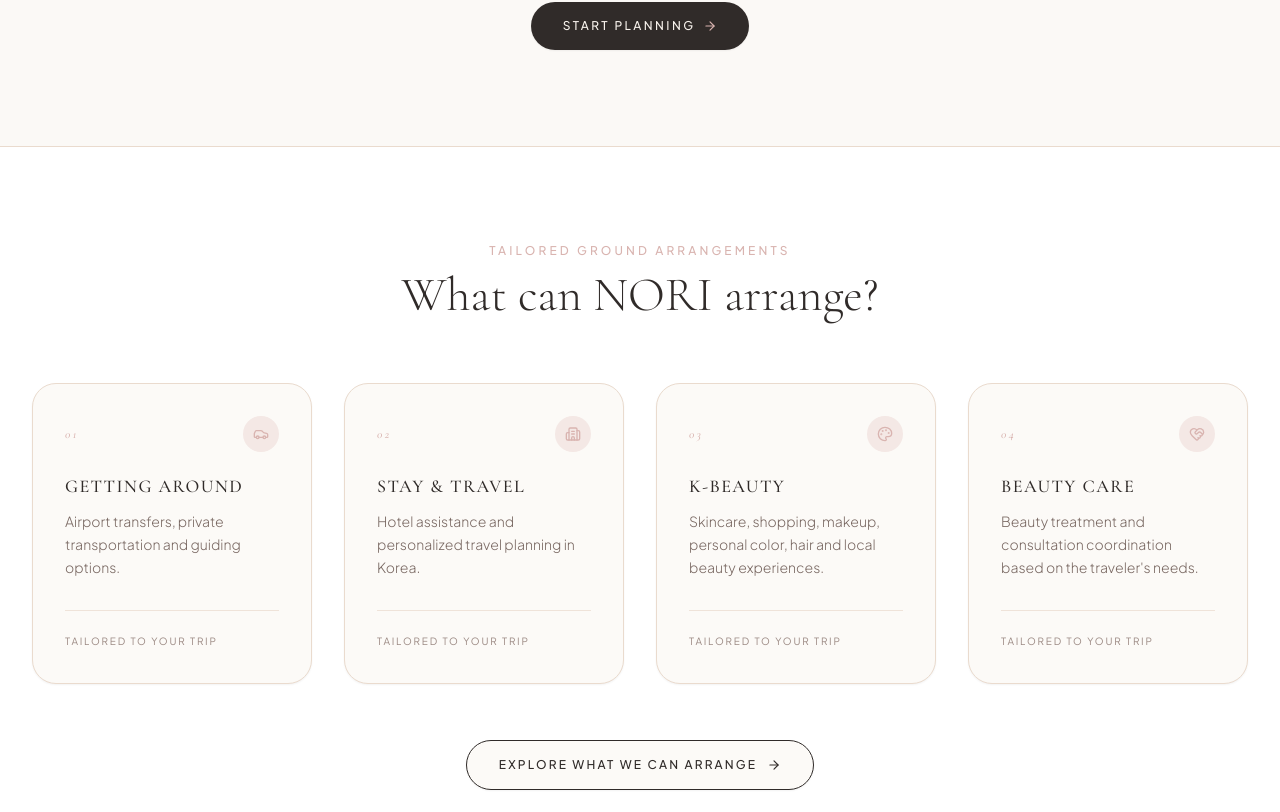
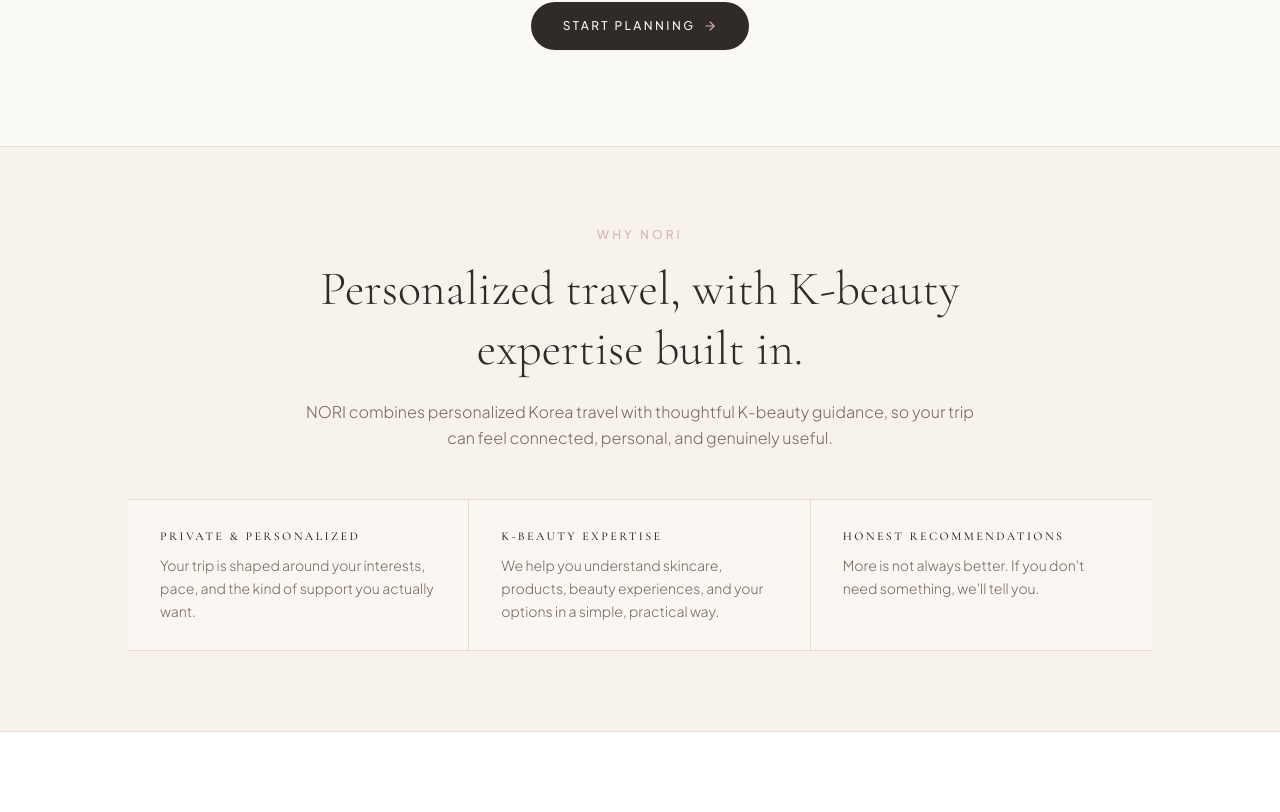
Before and after one commit to fldp1317-cmd/nori-tour, a React (Vite) app: page / in a window 1280 px wide. Shown: the part 1288-2100 px from the top of the page. Built offline with nearby package versions, Linux system fonts and the light colour scheme.

Commit message:
feat(home): add Why Nori editorial section
Introduce a new section to the homepage explaining the brand's value proposition of combining personalized travel with K-beauty expertise.

```diff
--- a/src/pages/HomePage.tsx
+++ b/src/pages/HomePage.tsx
@@ -240,6 +240,52 @@
         </div>
       </section>
 
+      {/* 2B. Compact "WHY NORI" Editorial Section */}
+      <section id="why-nori-section" className="py-20 px-6 sm:px-8 bg-[#F7F2EC] border-b border-[#EADBCE]">
+        <div className="max-w-5xl mx-auto space-y-12">
+          <div className="max-w-2xl mx-auto text-center space-y-4">
+            <span className="text-xs uppercase tracking-[0.26em] text-[#D9B4B0] font-medium block">
+              WHY NORI
+            </span>
+            <h2 className="text-3xl sm:text-4xl lg:text-5xl font-editorial font-light text-[#302B29] leading-tight">
+              Personalized travel, with K-beauty expertise built in.
+            </h2>
+            <p className="text-sm sm:text-base text-[#786761] font-light leading-relaxed pt-1">
+              NORI combines personalized Korea travel with thoughtful K-beauty guidance, so your trip can feel connected, personal, and genuinely useful.
+            </p>
+          </div>
+
+          <div className="border-t border-b border-[#EADBCE] bg-[#FCFAF7]/70 divide-y md:divide-y-0 md:divide-x divide-[#EADBCE] grid grid-cols-1 md:grid-cols-3">
+            <div className="py-7 px-6 sm:px-8 space-y-2.5 text-center md:text-left">
+              <h3 className="text-xs uppercase tracking-[0.2em] text-[#302B29] font-medium">
+                PRIVATE &amp; PERSONALIZED
+              </h3>
+              <p className="text-xs sm:text-sm text-[#786761] font-light leading-relaxed">
+                Your trip is shaped around your interests, pace, and the kind of support you actually want.
+              </p>
+            </div>
+
+            <div className="py-7 px-6 sm:px-8 space-y-2.5 text-center md:text-left">
+              <h3 className="text-xs uppercase tracking-[0.2em] text-[#302B29] font-medium">
+                K-BEAUTY EXPERTISE
+              </h3>
+              <p className="text-xs sm:text-sm text-[#786761] font-light leading-relaxed">
+                We help you understand skincare, products, beauty experiences, and your options in a simple, practical way.
+              </p>
+            </div>
+
+            <div className="py-7 px-6 sm:px-8 space-y-2.5 text-center md:text-left">
+              <h3 className="text-xs uppercase tracking-[0.2em] text-[#302B29] font-medium">
+                HONEST RECOMMENDATIONS
+              </h3>
+              <p className="text-xs sm:text-sm text-[#786761] font-light leading-relaxed">
+                More is not always better. If you don't need something, we'll tell you.
+              </p>
+            </div>
+          </div>
+        </div>
+      </section>
+
       {/* 3. High-Level Service Preview: What can NORI arrange? */}
       <section id="what-we-can-arrange" className="py-24 px-6 sm:px-8 max-w-7xl mx-auto bg-[#FFFFFF]">
         <div className="text-center max-w-3xl mx-auto mb-16 space-y-3">
@@ -378,6 +424,60 @@
         </div>
       </section>
 
+      {/* 5B. Real Guest Stories Teaser */}
+      <section id="real-guest-stories-teaser" className="py-20 px-6 sm:px-8 bg-[#FBF9F6] border-t border-[#EADBCE]">
+        <div className="max-w-5xl mx-auto space-y-12">
+          <div className="text-center max-w-2xl mx-auto space-y-3">
+            <span className="text-xs uppercase tracking-[0.26em] text-[#D9B4B0] font-medium block">
+              REAL GUEST STORIES
+            </span>
+            <h2 className="text-3xl sm:text-4xl lg:text-5xl font-editorial font-light text-[#302B29] leading-tight">
+              What our guests remember most
+            </h2>
+          </div>
+
+          <div className="border-t border-b border-[#EADBCE] bg-[#FCFAF7] divide-y md:divide-y-0 md:divide-x divide-[#EADBCE] grid grid-cols-1 md:grid-cols-3">
+            <blockquote className="py-8 px-6 sm:px-8 flex flex-col justify-between gap-5 text-center md:text-left">
+              <p className="text-xl sm:text-2xl font-editorial italic font-light text-[#302B29] leading-snug">
+                “We actually ended up shopping less than we expected.”
+              </p>
+              <footer className="text-xs text-[#786761] font-light tracking-wide">
+                Singapore · 40s · 2 Travelers
+              </footer>
+            </blockquote>
+
+            <blockquote className="py-8 px-6 sm:px-8 flex flex-col justify-between gap-5 text-center md:text-left">
+              <p className="text-xl sm:text-2xl font-editorial italic font-light text-[#302B29] leading-snug">
+                “She was always checking how we were feeling.”
+              </p>
+              <footer className="text-xs text-[#786761] font-light tracking-wide">
+                Singapore · 50s · 3 Travelers
+              </footer>
+            </blockquote>
+
+            <blockquote className="py-8 px-6 sm:px-8 flex flex-col justify-between gap-5 text-center md:text-left">
+              <p className="text-xl sm:text-2xl font-editorial italic font-light text-[#302B29] leading-snug">
+                “She told me she honestly didn't think I needed a skin treatment.”
+              </p>
+              <footer className="text-xs text-[#786761] font-light tracking-wide">
+                Los Angeles, USA · 40s · Couple
+              </footer>
+            </blockquote>
+          </div>
+
+          <div className="text-center pt-1">
+            <button
+              id="home-read-guest-stories-link"
+              type="button"
+              onClick={() => onNavigate('reviews')}
+              className="inline-flex items-center gap-2 text-xs uppercase tracking-[0.2em] text-[#302B29] hover:text-[#786761] font-medium transition-colors border-b border-[#302B29] hover:border-[#786761] pb-1"
+            >
+              <span>READ GUEST STORIES →</span>
+            </button>
+          </div>
+        </div>
+      </section>
+
       {/* 6. NORI's Journal Preview */}
       <section id="journal-preview" className="py-24 px-6 sm:px-8 max-w-7xl mx-auto border-t border-[#EADBCE]">
         <div className="flex flex-col md:flex-row md:items-end justify-between mb-12 gap-4">
```
